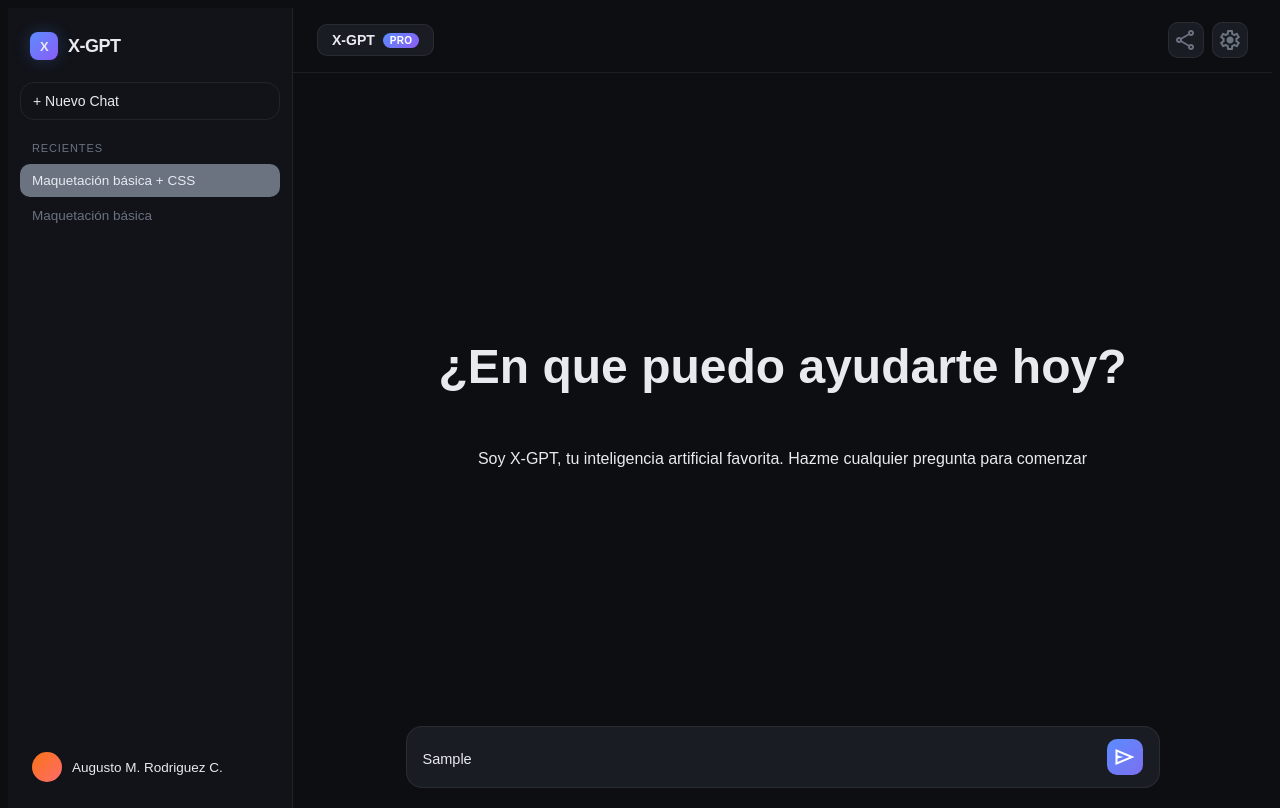
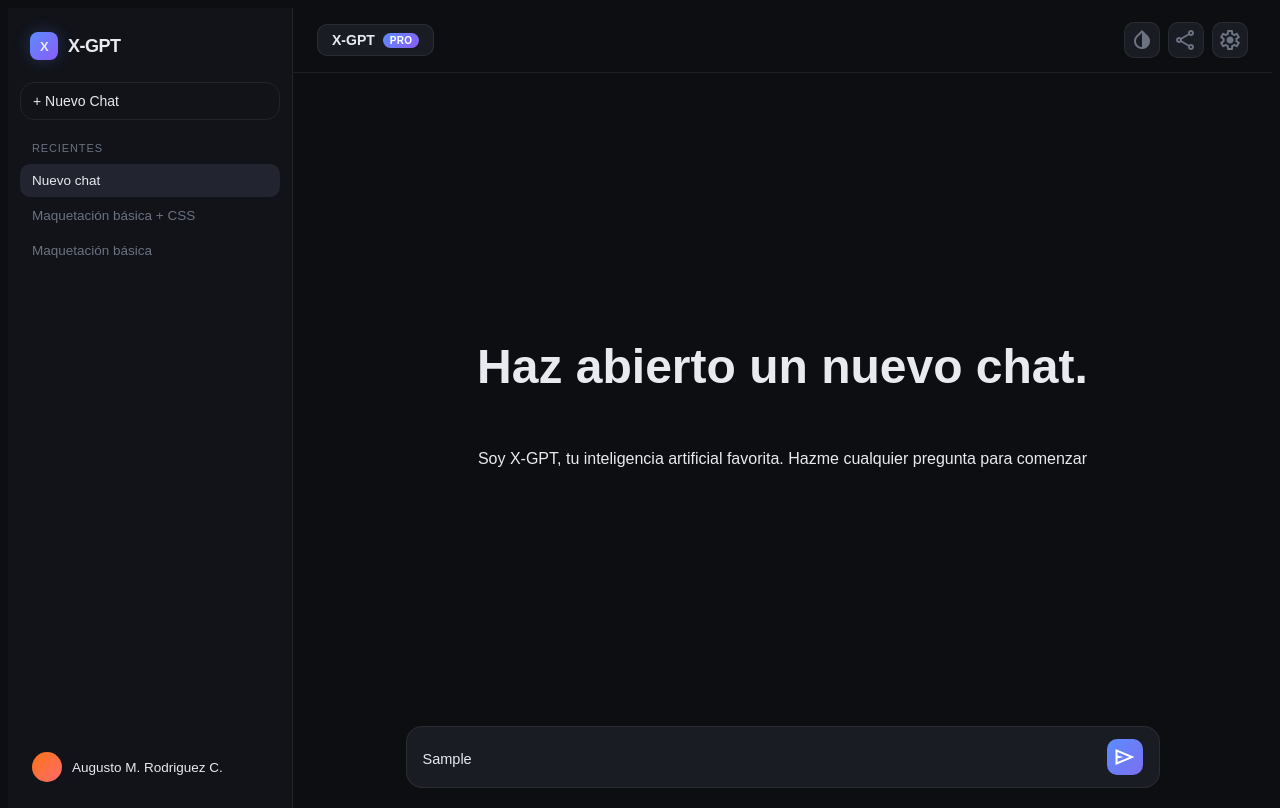
Before and after one commit to augustordgz/Maquetacion-basica-css, a plain HTML site: page clase-2/index.html in a window 1280 px wide. Both pictures are taken after typing "Sample" into the empty fields and a click on the button "+ Nuevo Chat". Drawn offline with nearby package versions, Linux system fonts and the light colour scheme.

Commit message:
Agrego archivo JavaScript con 2 modificaciones

```diff
--- a/clase-2/index.html
+++ b/clase-2/index.html
@@ -31,6 +31,7 @@
                 <span class="model-selector-pro">PRO</span>
             </div>
             <div class="topbar-btns">
+                <button id="tema" class="tema-btn" title="Tema"><span class="material-symbols-outlined">invert_colors</span></button>
                 <button class="compartir-btn" title="Compartir"><span class="material-symbols-outlined">share</span></button>
                 <button class="configuracion-btn" title="Configuración"><span class="material-symbols-outlined">settings</span></button>
             </div>
@@ -48,5 +49,6 @@
             </div>
         </div>
     </main>
+    <script src="main.js"></script>
 </body>
 </html>
--- /dev/null
+++ b/clase-2/main.js
@@ -0,0 +1,34 @@
+/**
+ * @type {HTMLButtonElement}
+ */
+const temaButton = document.getElementById("tema");
+
+temaButton.onclick = () => {
+    const root = document.documentElement;
+    root.style.setProperty("--bg",          "#F2F1EE");
+    root.style.setProperty("--sidebar-bg",  "#E8E7E3");
+    root.style.setProperty("--surface",     "#DDDBD7");
+    root.style.setProperty("--surface-2",   "#D2D0CC");
+    root.style.setProperty("--border",      "rgba(0,0,0,0.07)");
+    root.style.setProperty("--accent",      "#3a6fd8");
+    root.style.setProperty("--accent-glow", "rgba(58,111,216,0.20)");
+    root.style.setProperty("--accent-2",    "#e04444");
+    root.style.setProperty("--text",        "#17181C");
+    root.style.setProperty("--text-muted",  "#6b7280");
+};
+
+const newChatButton = document.querySelector(".new-chat-btn");
+
+newChatButton.onclick = () => {
+  const chatActivo = document.querySelector(".history-item-active");
+  chatActivo.classList.replace("history-item-active", "history-item");
+
+  const nuevoTexto = document.querySelector(".main-h2");
+  nuevoTexto.textContent = "Haz abierto un nuevo chat.";
+
+  const nuevoChat = document.createElement("div");
+  nuevoChat.classList.add("history-item-active");
+  nuevoChat.textContent = "Nuevo chat";
+
+  chatActivo.parentElement.insertBefore(nuevoChat, chatActivo);
+};
--- a/clase-2/style.css
+++ b/clase-2/style.css
@@ -132,7 +132,7 @@ a {
     color: var(--text);
 }
 
-.history-item.active {
+.history-item-active {
     background: var(--surface-2);
     color: var(--text);
 }
@@ -218,7 +218,7 @@ a {
     gap: 8px;
 }
 
-.compartir-btn, .configuracion-btn {
+.compartir-btn, .configuracion-btn, .tema-btn {
     width: 36px;
     height: 36px;
     border-radius: 10px;
```
